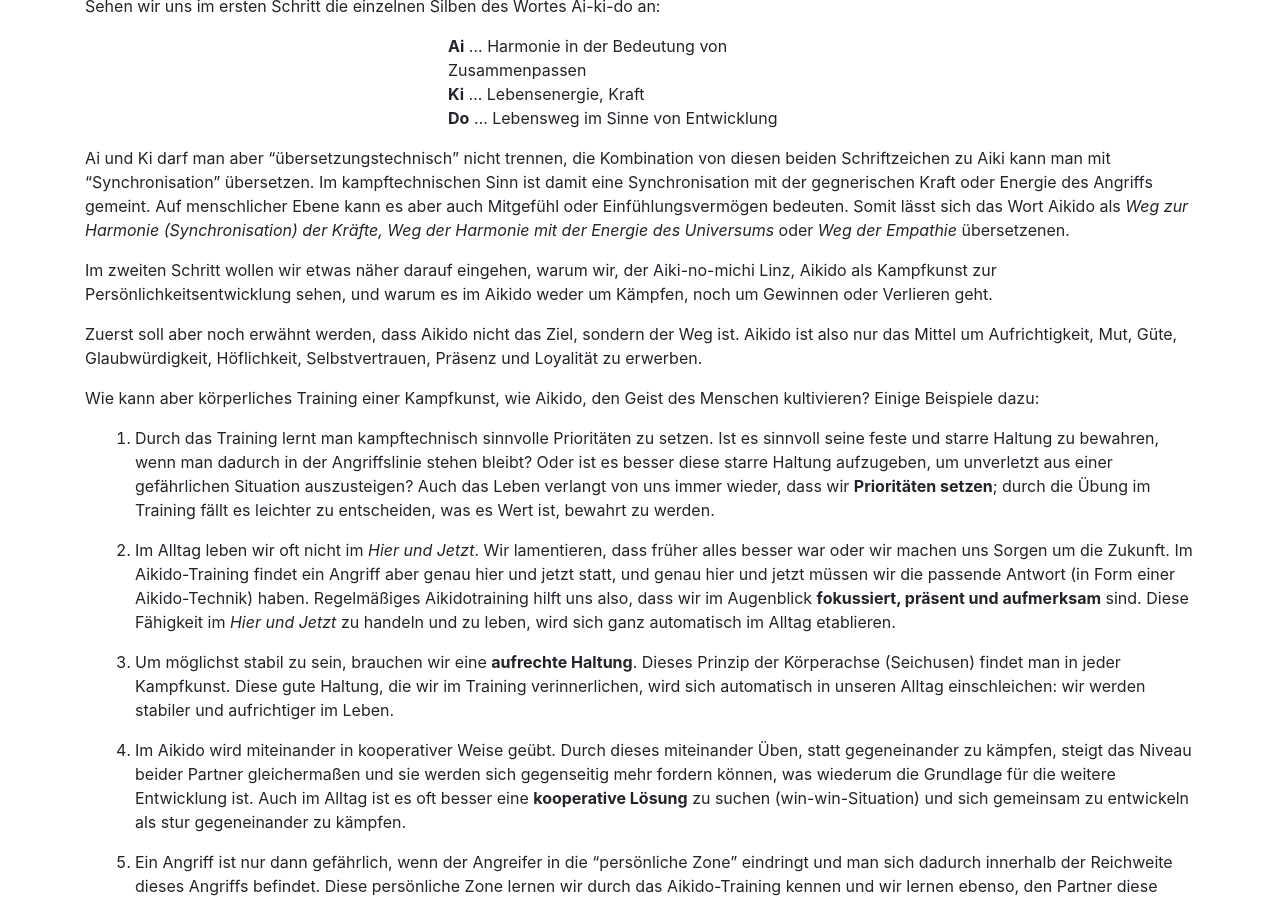
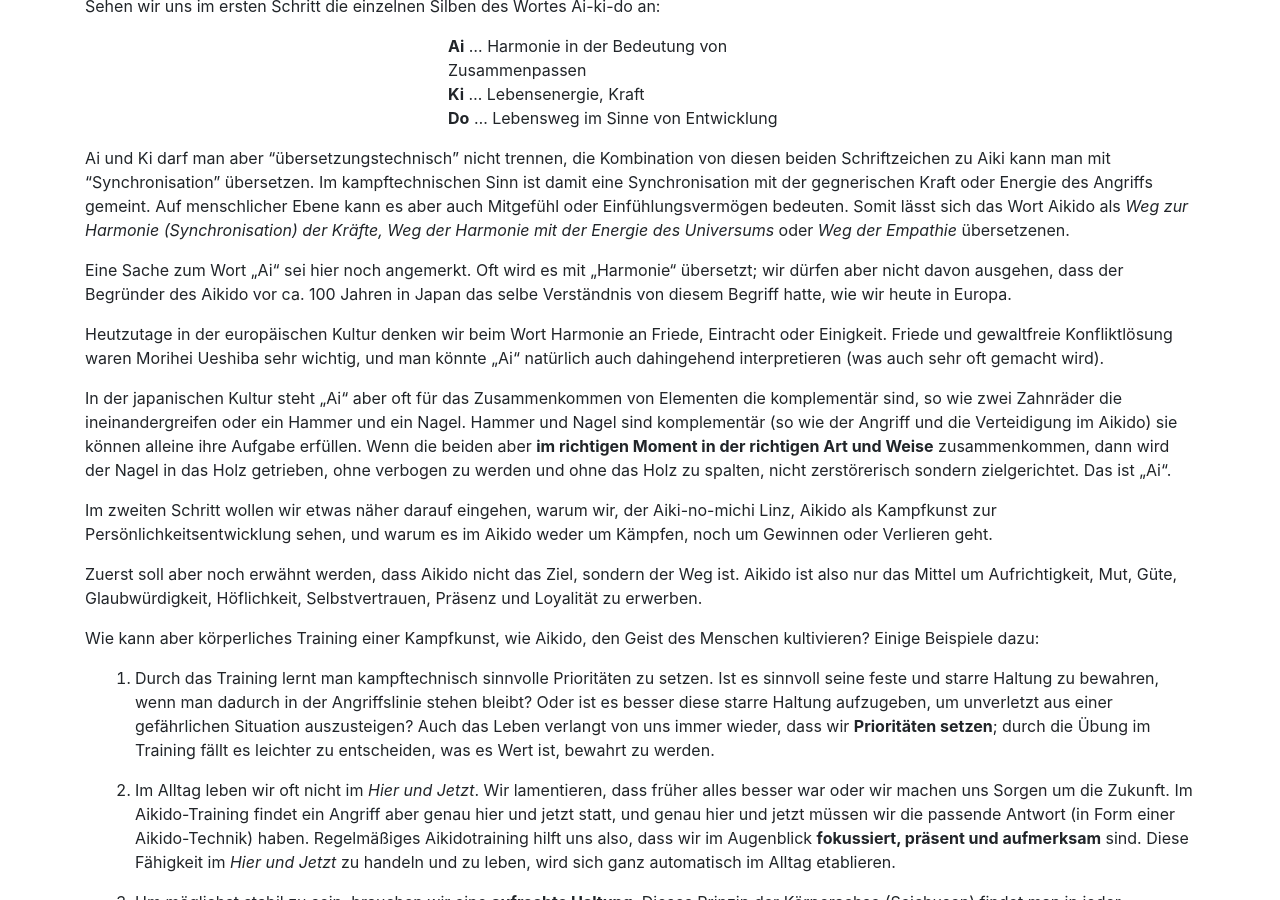
Before and after one commit to TWachs/aikinomichi-linz, a Jekyll site: the page built from aikido.md, in a window 1280 px wide and 900 px high, scrolled down 528 px. Built offline with Jekyll 4.4.1, drawn with Linux system fonts in a browser that asks for light colours; nearby versions of some CDN libraries.

Commit message:
Update aikido.md

```diff
--- a/aikido.md
+++ b/aikido.md
@@ -24,6 +24,12 @@ Sehen wir uns im ersten Schritt die einzelnen Silben des Wortes Ai-ki-do an:
 <div class="container" markdown="1">
 Ai und Ki darf man aber "übersetzungstechnisch" nicht trennen, die Kombination von diesen beiden Schriftzeichen zu Aiki kann man mit "Synchronisation" übersetzen. Im kampftechnischen Sinn ist damit eine Synchronisation mit der gegnerischen Kraft oder Energie des Angriffs gemeint. Auf menschlicher Ebene kann es aber auch Mitgefühl oder Einfühlungsvermögen bedeuten. Somit lässt sich das Wort Aikido als _Weg zur Harmonie (Synchronisation) der Kräfte, Weg der Harmonie mit der Energie des Universums_ oder _Weg der Empathie_ übersetzenen.
 
+Eine Sache zum Wort „Ai“ sei hier noch angemerkt. Oft wird es mit „Harmonie“ übersetzt; wir dürfen aber nicht davon ausgehen, dass der Begründer des Aikido vor ca. 100 Jahren in Japan das selbe Verständnis von diesem Begriff hatte, wie wir heute in Europa.
+
+Heutzutage in der europäischen Kultur denken wir beim Wort Harmonie an Friede, Eintracht oder Einigkeit. Friede und gewaltfreie Konfliktlösung waren Morihei Ueshiba sehr wichtig, und man könnte „Ai“ natürlich auch dahingehend interpretieren (was auch sehr oft gemacht wird).
+
+In der japanischen Kultur steht „Ai“ aber oft für das Zusammenkommen von Elementen die komplementär sind, so wie zwei Zahnräder die ineinandergreifen oder ein Hammer und ein Nagel. Hammer und Nagel sind komplementär (so wie der Angriff und die Verteidigung im Aikido) sie können alleine ihre Aufgabe erfüllen. Wenn die beiden aber **im richtigen Moment in der richtigen Art und Weise** zusammenkommen, dann wird der Nagel in das Holz getrieben, ohne verbogen zu werden und ohne das Holz zu spalten, nicht zerstörerisch sondern zielgerichtet. Das ist „Ai“.
+
 Im zweiten Schritt wollen wir etwas näher darauf eingehen, warum wir, der Aiki-no-michi Linz, Aikido als Kampfkunst zur Persönlichkeitsentwicklung sehen, und warum es im Aikido weder um Kämpfen, noch um Gewinnen oder Verlieren geht.
 
 Zuerst soll aber noch erwähnt werden, dass Aikido nicht das Ziel, sondern der Weg ist. Aikido ist also nur das Mittel um Aufrichtigkeit, Mut, Güte, Glaubwürdigkeit, Höflichkeit, Selbstvertrauen, Präsenz und Loyalität zu erwerben.
```
